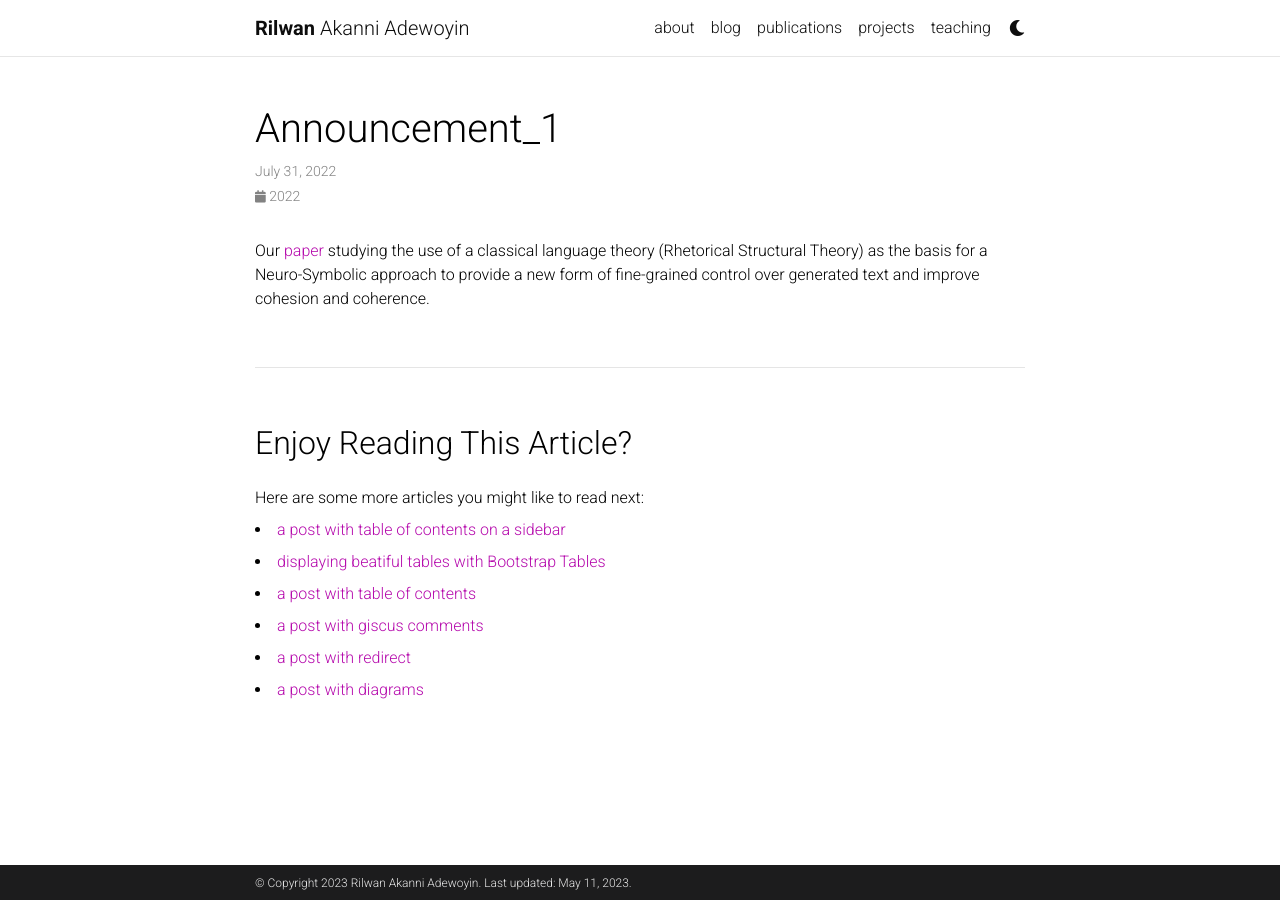
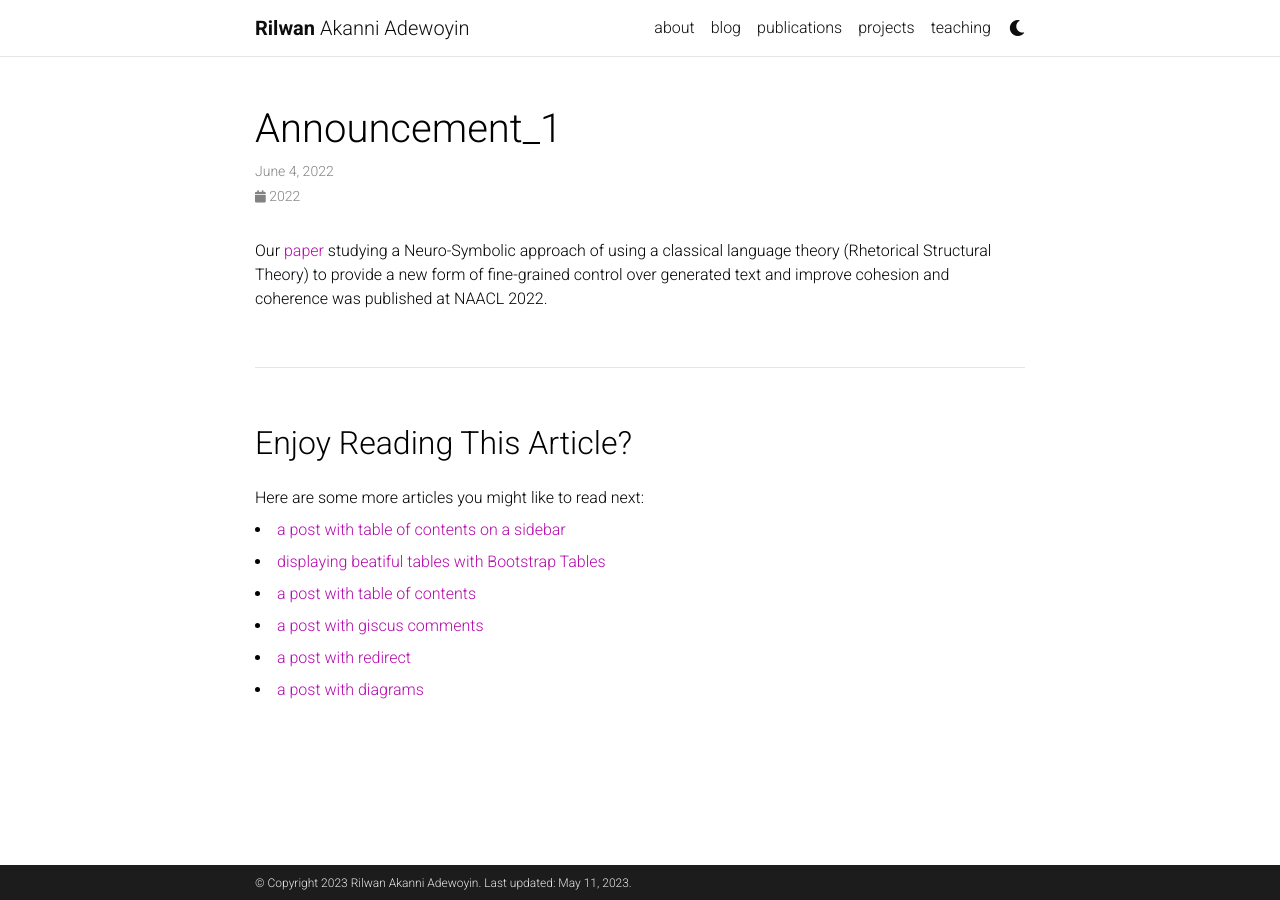
Before and after one commit to Rilwan-Adewoyin/Rilwan-Adewoyin.github.io-old, a Jekyll site: the page built from _news/announcement_1.md, in a window 1280 px wide. Built offline with Jekyll 4.4.1, drawn with Linux system fonts in a browser that asks for light colours; full-size pictures stand in for the smaller copies a plugin makes; comment, search, counter and statistics services are not loaded; a style sheet for code colours, icons or effects is not loaded.

Commit message:
reordered news

```diff
--- a/_news/announcement_1.md
+++ b/_news/announcement_1.md
@@ -1,7 +1,7 @@
 ---
 layout: post
-date: 2022-07-31 15:59:00-0400
+date: 2022-06-04 15:59:00-0400
 inline: true
 ---
 
-Our [paper](https://aclanthology.org/2022.naacl-main.133/) studying the use of a classical language theory (Rhetorical Structural Theory) as the basis for a Neuro-Symbolic approach to provide a new form of fine-grained control over generated text and improve cohesion and coherence.
+Our [paper](https://aclanthology.org/2022.naacl-main.133/) studying a Neuro-Symbolic approach of using a classical language theory (Rhetorical Structural Theory) to provide a new form of fine-grained control over generated text and improve cohesion and coherence was published at NAACL 2022.
```
Also changed, not shown: _news/announcement_4.md (+2 -2 lines).
